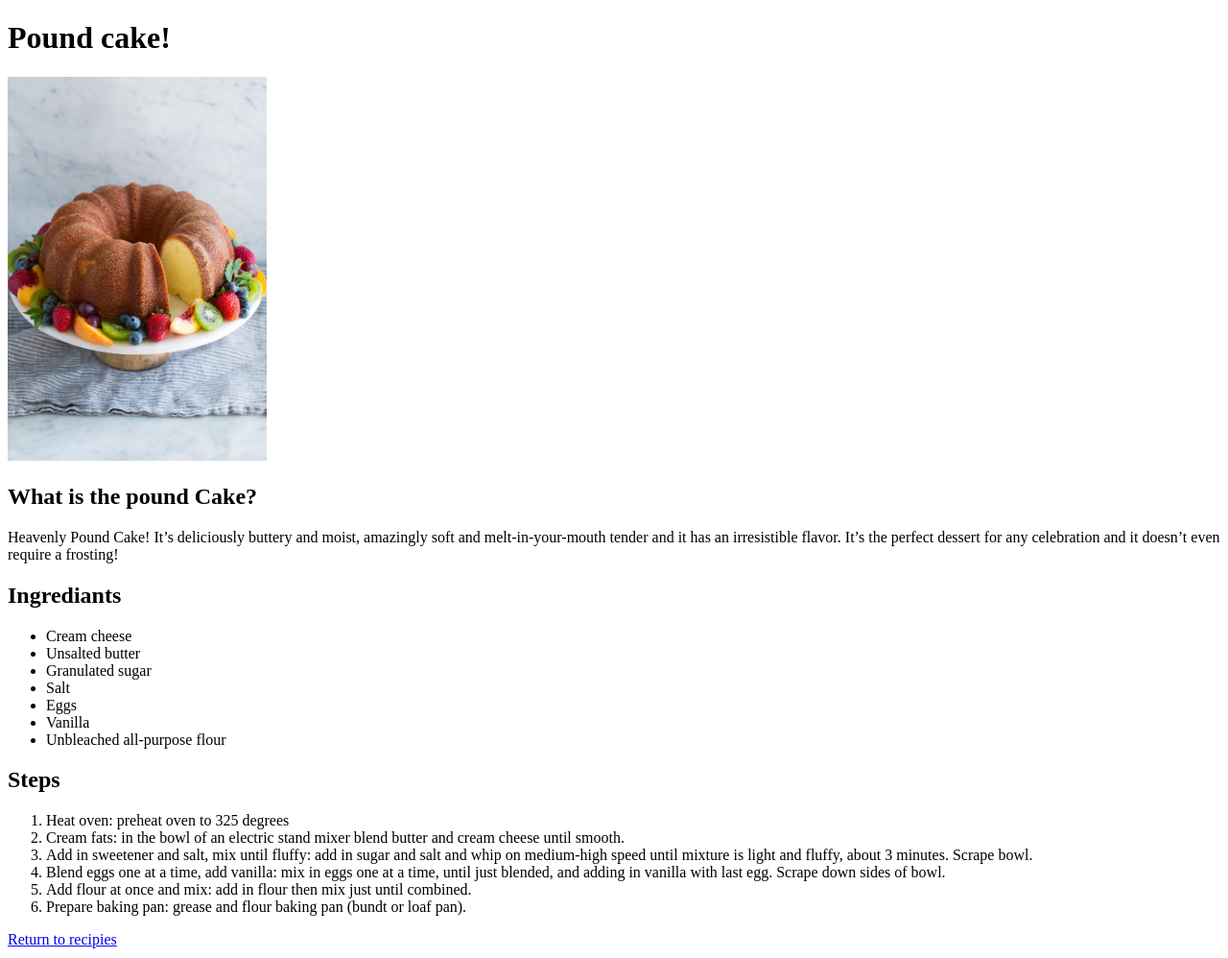
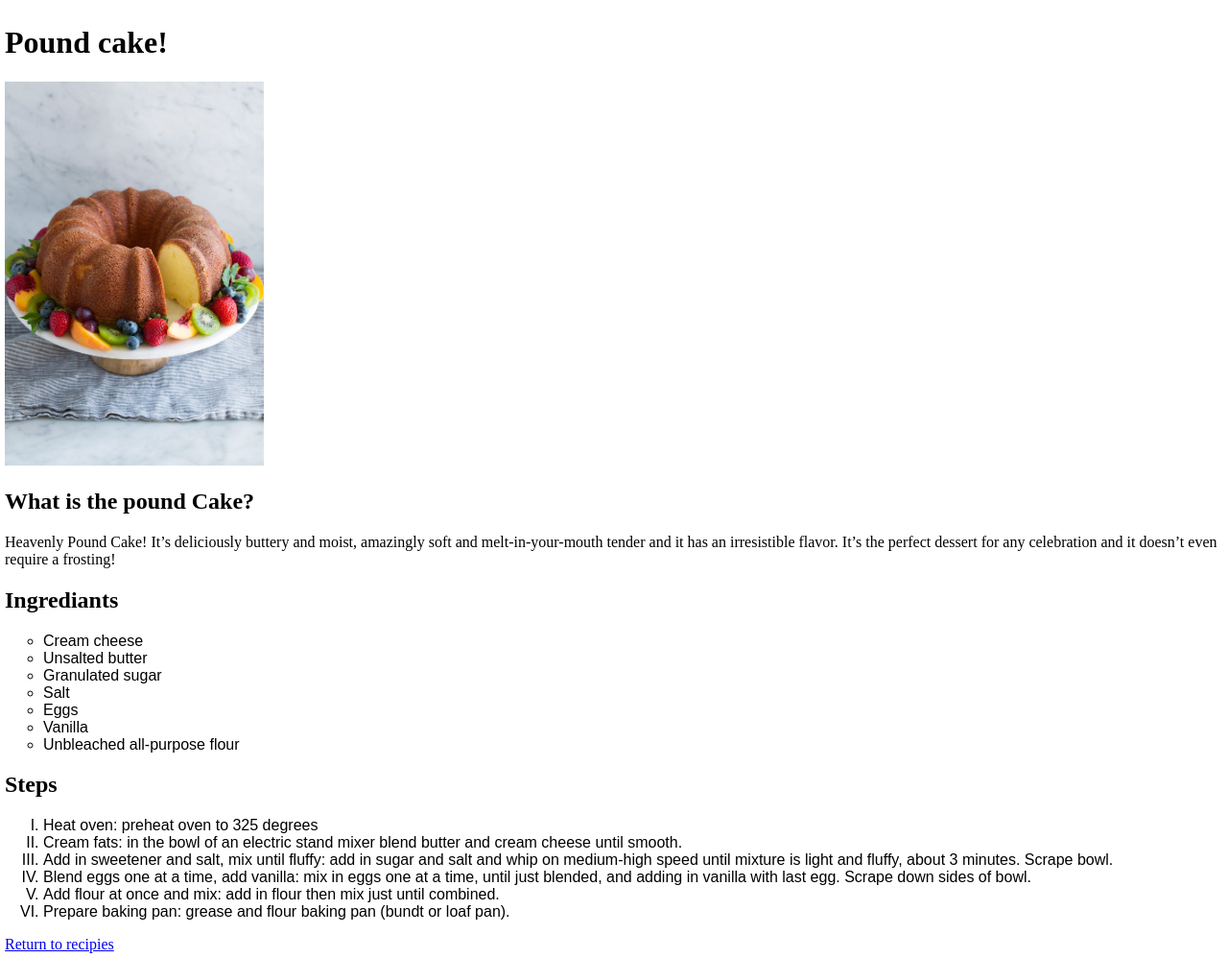
Before and after one commit to mohammadalem/odin-recipes, a plain HTML site: page recipies/Poundcake.html in a window 1280 px wide. Shown: the whole page at 96% size. Drawn offline with Linux system fonts and the light colour scheme.

Commit message:
Styled the website with css

```diff
--- a/recipies/Poundcake.html
+++ b/recipies/Poundcake.html
@@ -3,7 +3,7 @@
 <head lang="en">
     <meta charset="UTF-8">
     <title>Pound cake</title>
-    <link rel="stylesheet" href="../odin-recipes/stylesheet.css">
+    <link rel="stylesheet" href="../stylesheet.css">
 </head>
 <body>
     <h1>Pound cake!</h1>
--- a/stylesheet.css
+++ b/stylesheet.css
@@ -0,0 +1,19 @@
+ul,ol{
+color: rgb(0, 0, 0);
+font-family:Arial;
+
+}
+h1{
+    font-family: Trebuchet ;
+    font-weight: 800;
+}
+body{
+    margin: auto;
+    padding: 5px;
+}
+ol{
+list-style: upper-roman;
+}
+ul{
+    list-style: circle;
+}
```
Also changed, not shown: recipies/lemonade.html (+1 -1 lines).
